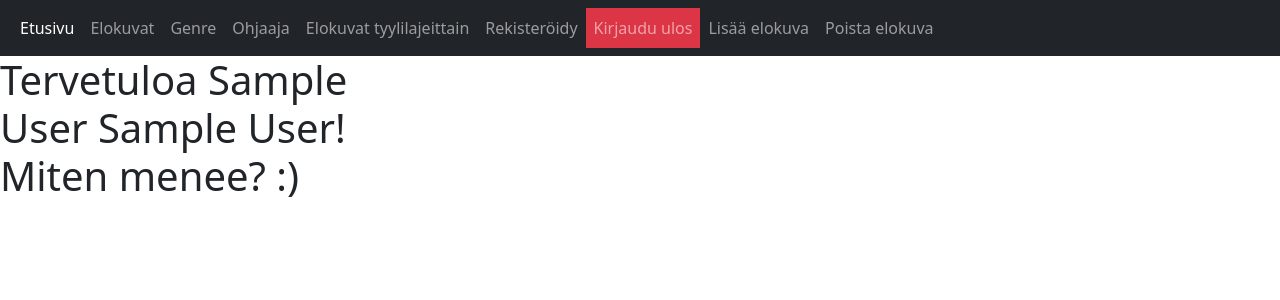
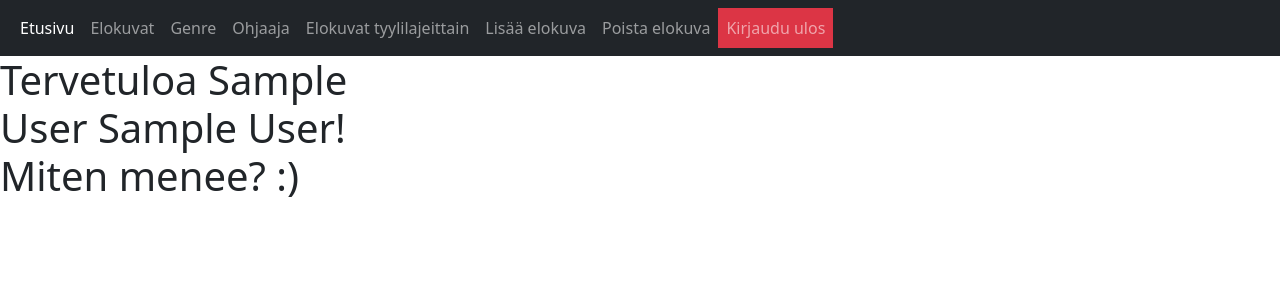
Before and after one commit to tonimatias/elokuvat, a PHP site: page /elokuvat/index.php in a window 1280 px wide. Shown: the top 300 px of the page. Run offline with PHP 8.4, Linux system fonts and the light colour scheme; the visitor is signed in with stand-in values (Sample User, id 1).

Commit message:
kirjaudu ulos nappi siirretty reunimmaiseksi, rekisteröityminen häviää kun on kirjauduttu sisälle

```diff
--- a/src/templates/head.php
+++ b/src/templates/head.php
@@ -37,15 +37,14 @@
           <!--   <li class="nav-item">
             <a class="nav-link" href="http://localhost/elokuvat/public/add_movie.php">Elokuvien lisääminen</a>
             </li> -->
-            <li class="nav-item">
-            <a class="nav-link" href="person.php">Rekisteröidy</a>
-            </li>
+
             <?php
                 if(isset($_SESSION["username"])){
-                    echo '<a class="nav-link bg-danger" href="logout.php">Kirjaudu ulos</a>';
                     echo '<a class="nav-link" href="http://localhost/elokuvat/public/add_movie.php">Lisää elokuva</a>';
                     echo '<a class="nav-link" href="http://localhost/elokuvat/public/delete_movie.php">Poista elokuva</a>';
+                    echo '<a class="nav-link bg-danger" href="logout.php">Kirjaudu ulos</a>';
                 }else{
+                    echo '<a class="nav-link" href="person.php">Rekisteröidy</a>';
                     echo '<a class="nav-link bg-success" href="login.php">Kirjaudu sisään</a>';
                 }
             ?>
```
